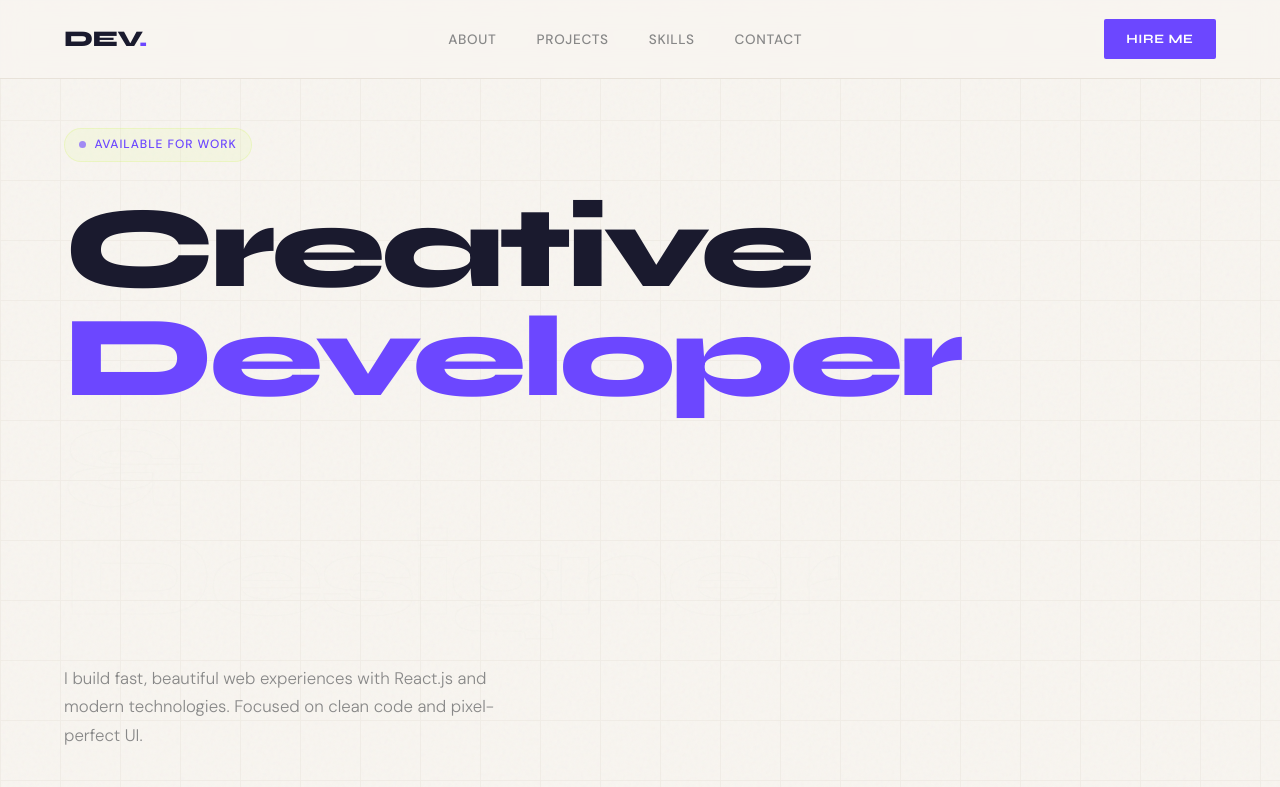
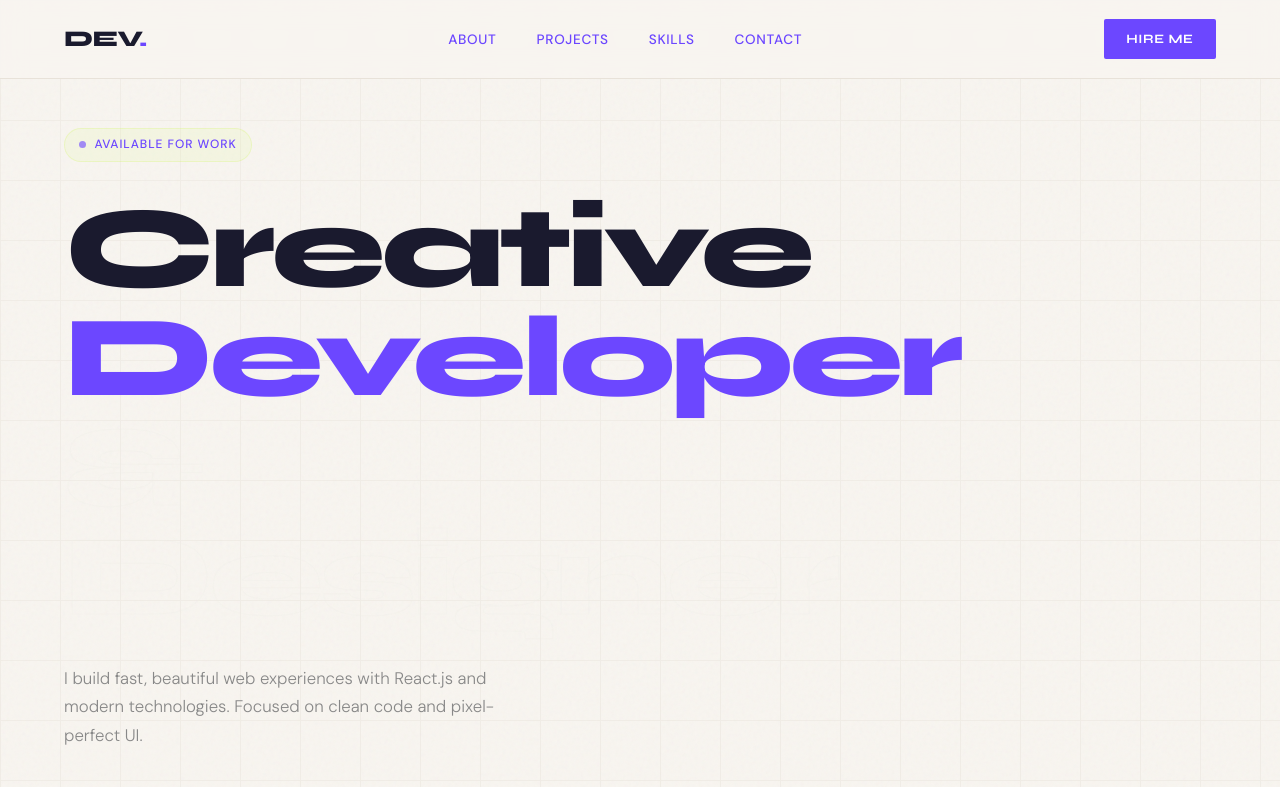
Before and after one commit to Riyayadav12345/portfolio, a React (Vite) app: page / in a window 1280 px wide. Shown: the top 787 px of the page. Built offline with nearby package versions, Linux system fonts and the light colour scheme.

Commit message:
Update Navbar colors in CSS

```diff
--- a/Navbar.module.css
+++ b/Navbar.module.css
@@ -36,12 +36,12 @@
   font-weight: 500;
   letter-spacing: 0.05em;
   text-transform: uppercase;
-  color: var(--muted);
+  color: #6c47ff;
   transition: color 0.2s;
 }
 
 .links a:hover {
-  color: var(--text);
+  color: #ff6b6b;
 }
 
 .cta {
```
